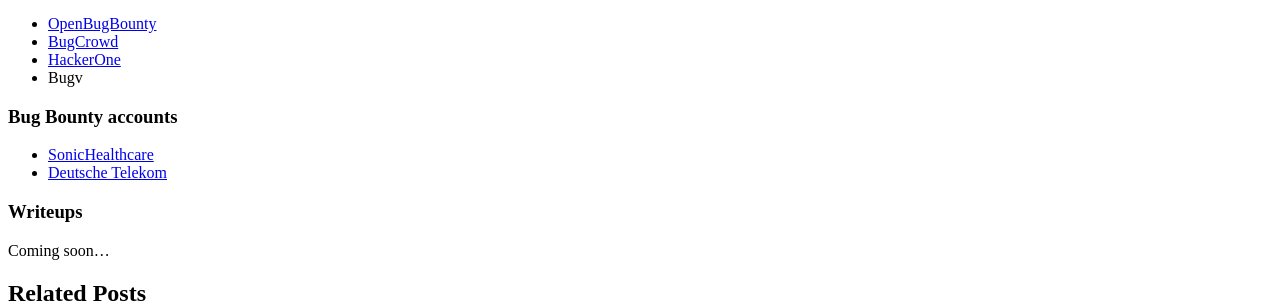
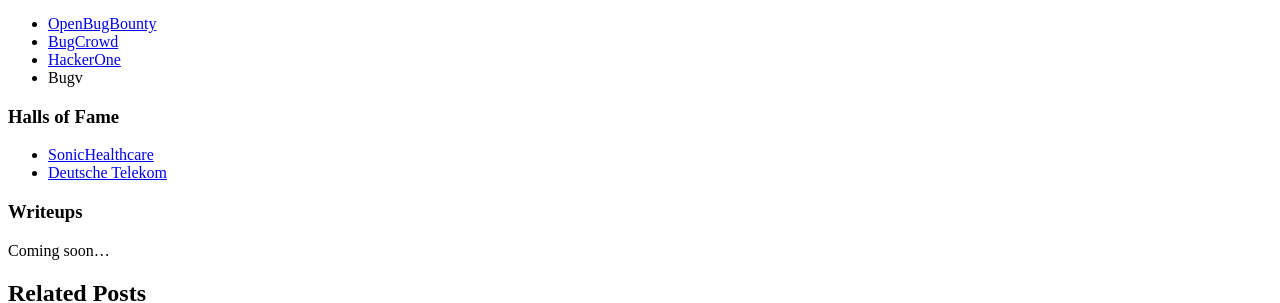
Before and after one commit to robotshell/robotshell.github.io, a Jekyll site: the page built from _posts/2013-12-28-introducing-hyde.md, in a window 1280 px wide. Shown: the part 708-1011 px from the top of the page. Built offline with Jekyll 4.4.1, drawn with Linux system fonts in a browser that asks for light colours; Markdown is read by kramdown in place of the engine named in the settings.

Commit message:
Update 2013-12-28-introducing-hyde.md

```diff
--- a/_posts/2013-12-28-introducing-hyde.md
+++ b/_posts/2013-12-28-introducing-hyde.md
@@ -26,7 +26,7 @@
 * [HackerOne](https://hackerone.com/robotshelld)
 * Bugv
 
-### Bug Bounty accounts
+### Halls of Fame
 * [SonicHealthcare](https://www.sonichealthcare.com/privacy-and-security/vulnerability-disclosure-policy/)
 * [Deutsche Telekom](https://www.telekom.com/en/corporate-responsibility/data-protection-data-security/security/details/acknowledgements-358300)
 
```
